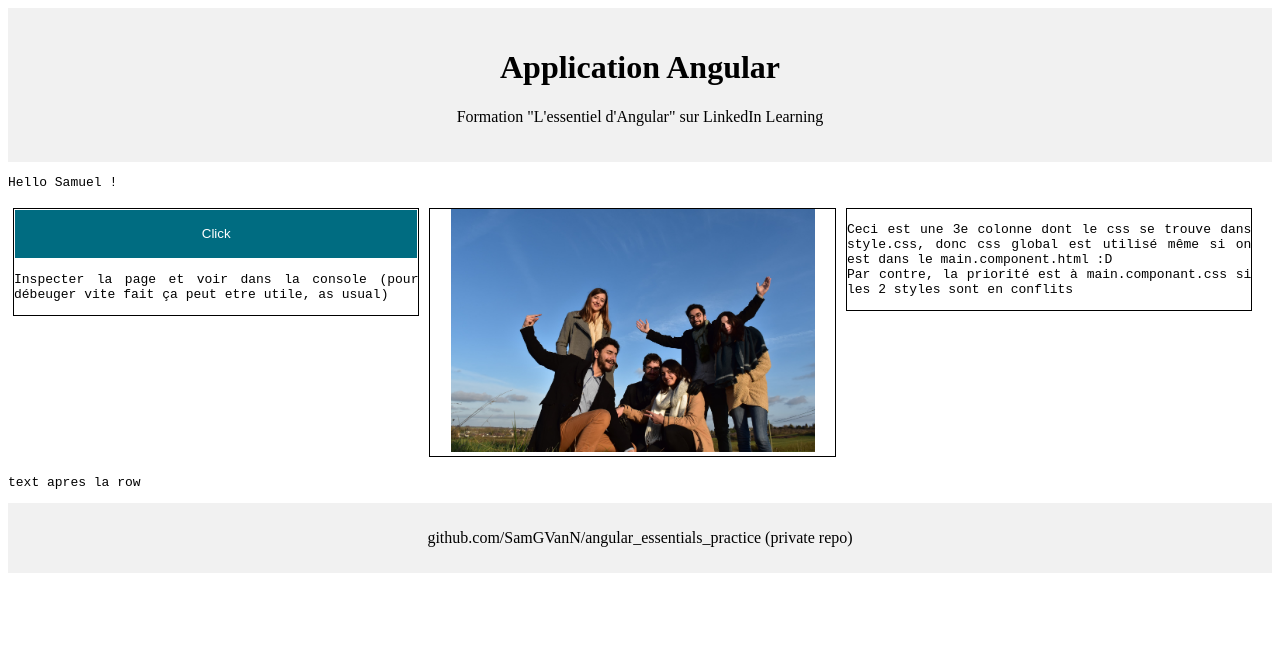
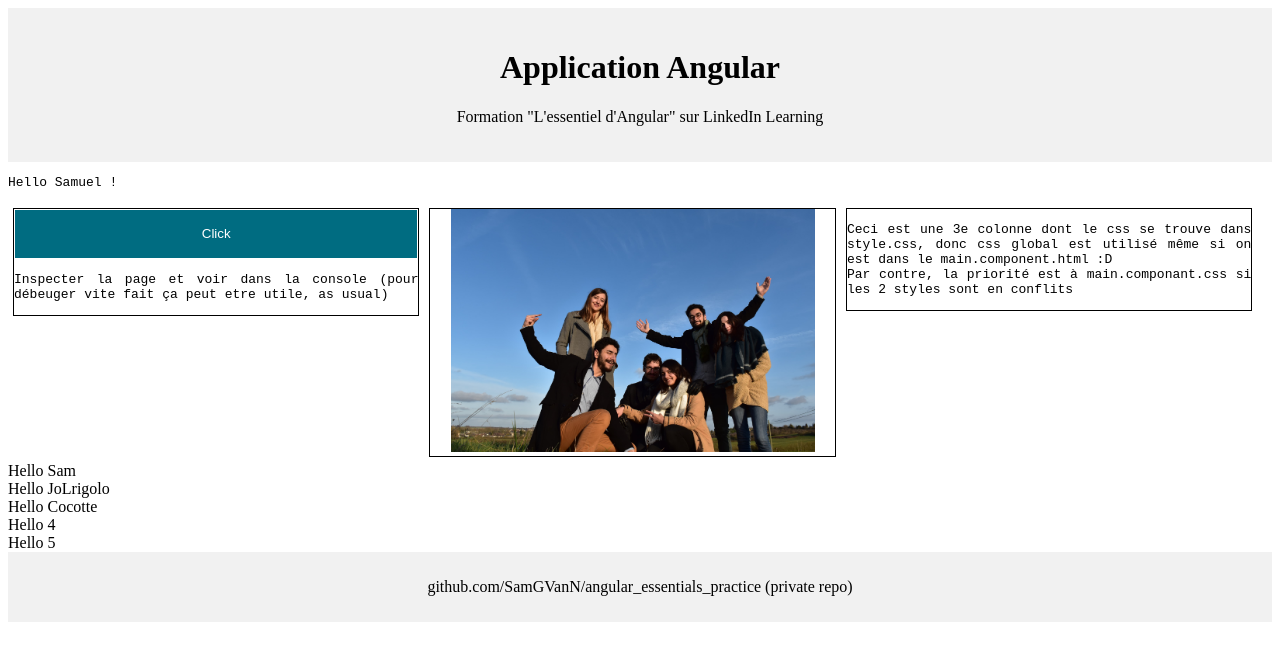
Before and after one commit to SamGVanN/angular_essentials_practice, an Angular app: page / in a window 1280 px wide. Shown: the top 660 px of the page. Built offline with nearby package versions, Linux system fonts and the light colour scheme.

Commit message:
Directives Structurelles
Ajout d'une directive structurelle exemple

```diff
--- a/src/app/main/main.component.html
+++ b/src/app/main/main.component.html
@@ -3,14 +3,11 @@
     Hello {{user}} !
 </p>
 
-<!--correspond à onclick="test()" mais en angular.
-Lors du click, on appel une fonction callback appelée test dans notre composant associée à notre template-->
-
-
-
 <div class="row">
     <div class="column">
         <button class="submitButton" (click)="userClick()">Click</button>
+            <!--correspond à onclick="test()" mais en angular.
+            Lors du click, on appel une fonction callback appelée test dans notre composant associée à notre template-->
         <p>Inspecter la page et voir dans la console (pour débeuger vite fait ça peut etre utile, as usual)</p>
     </div>
 
@@ -25,6 +22,6 @@ Lors du click, on appel une fonction callback appelée test dans notre composant
     </div>
 </div>
 
-<div>
-    <p>text apres la row</p>
+<div *ngFor="let element of elements; let i" >
+    Hello {{ i }}
 </div>
--- a/src/app/main/main.component.ts
+++ b/src/app/main/main.component.ts
@@ -9,6 +9,10 @@ export class MainComponent implements OnInit {
 
   user: string = "Samuel";
 
+  // elements = [1, 2, 3, 4, 5];
+
+  elements = ["Sam", "JoLrigolo", "Cocotte", 4, 5];
+
   constructor() { }
 
   ngOnInit(): void {
```
Also changed, not shown: notesPerso.txt.
